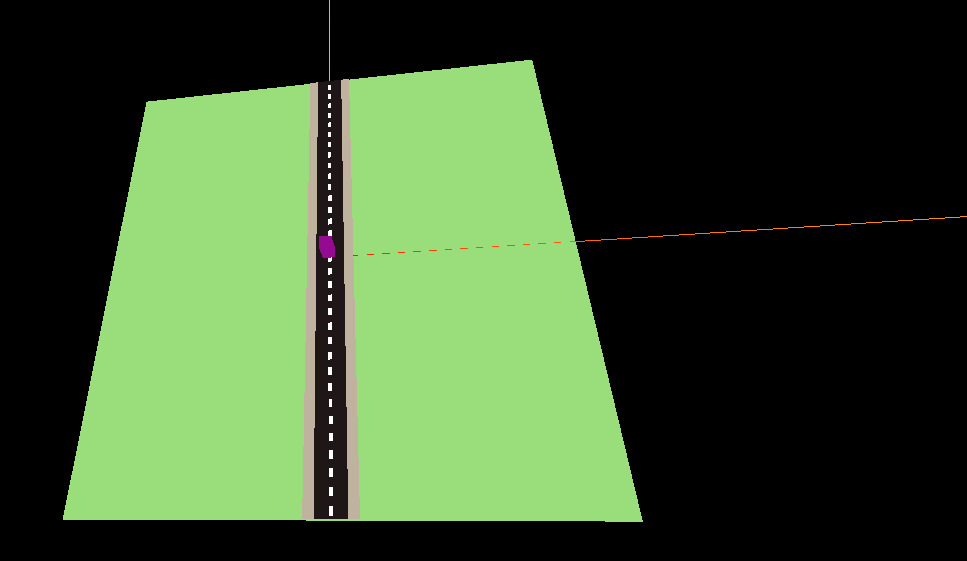
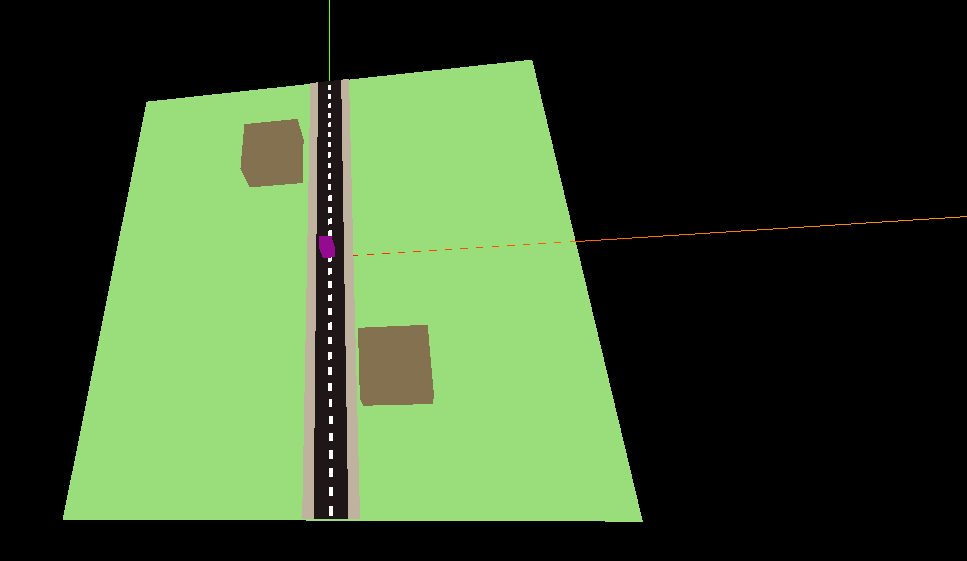
Before and after one commit to rain991/City, a website: page index.html in a window 1280 px wide. Shown: the part 153-714 px from the top of the page, without its empty margins (313-1280 px from the left). Drawn offline with nearby package versions, Linux system fonts and the light colour scheme; animation ran at ten frames a second.

Commit message:
houses added

```diff
--- a/index.html
+++ b/index.html
@@ -57,7 +57,7 @@
 		linesgroup.position.y = -1
 		scene.add(linesgroup)
 		linesgroup.rotation.z = Math.PI / 2;
-		linesgroup.position.z +=0.001;
+		linesgroup.position.z += 0.001;
 
 		const robotgeometry = new THREE.BoxGeometry(0.05, 0.05, 0.1);
 		const robotmaterial = new THREE.MeshBasicMaterial({ color: 0x940B92 });
@@ -65,7 +65,24 @@
 		robot.position.z += 0.1
 		scene.add(robot);
 
-//camera.lookAt(mesh.position)
+		const housegeometry = new THREE.BoxGeometry(0.25, 0.25, 0.15);
+		const housematerial = new THREE.MeshBasicMaterial({ color: 0x84714F });
+		const house1 = new THREE.Mesh(housegeometry, housematerial);
+		const house2 = new THREE.Mesh(housegeometry, housematerial);
+		house1.position.z += 0.1
+		house1.position.x += 0.25
+		house1.position.y -= 0.5
+		house2.position.z += 0.1
+		house2.position.x -= 0.25
+		house2.position.y += 0.5
+		scene.add(house1);
+		scene.add(house2);
+
+		//camera.lookAt(mesh.position)
+
+
+
+
 		const renderer = new THREE.WebGLRenderer();
 		renderer.setSize(window.innerWidth, window.innerHeight);
 		document.body.appendChild(renderer.domElement);
@@ -74,8 +91,8 @@
 		let time = Date.now();
 		const tickOverview = () => {
 			const elapsedTime = clock.getElapsedTime();
-			camera.position.x=Math.cos(elapsedTime)
-			camera.position.y=Math.sin(elapsedTime)
+			camera.position.x = Math.cos(elapsedTime)
+			camera.position.y = Math.sin(elapsedTime)
 			camera.lookAt(robot.position)
 			renderer.render(scene, camera);
 			window.requestAnimationFrame(tickOverview);
```
